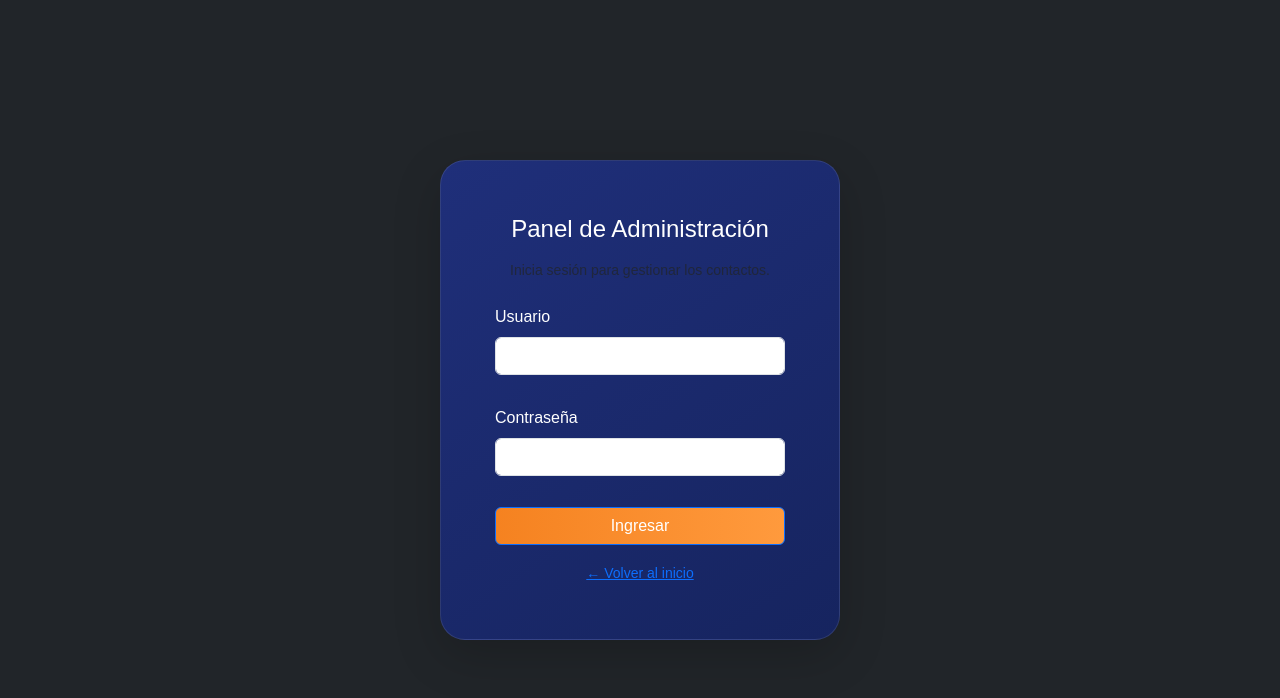
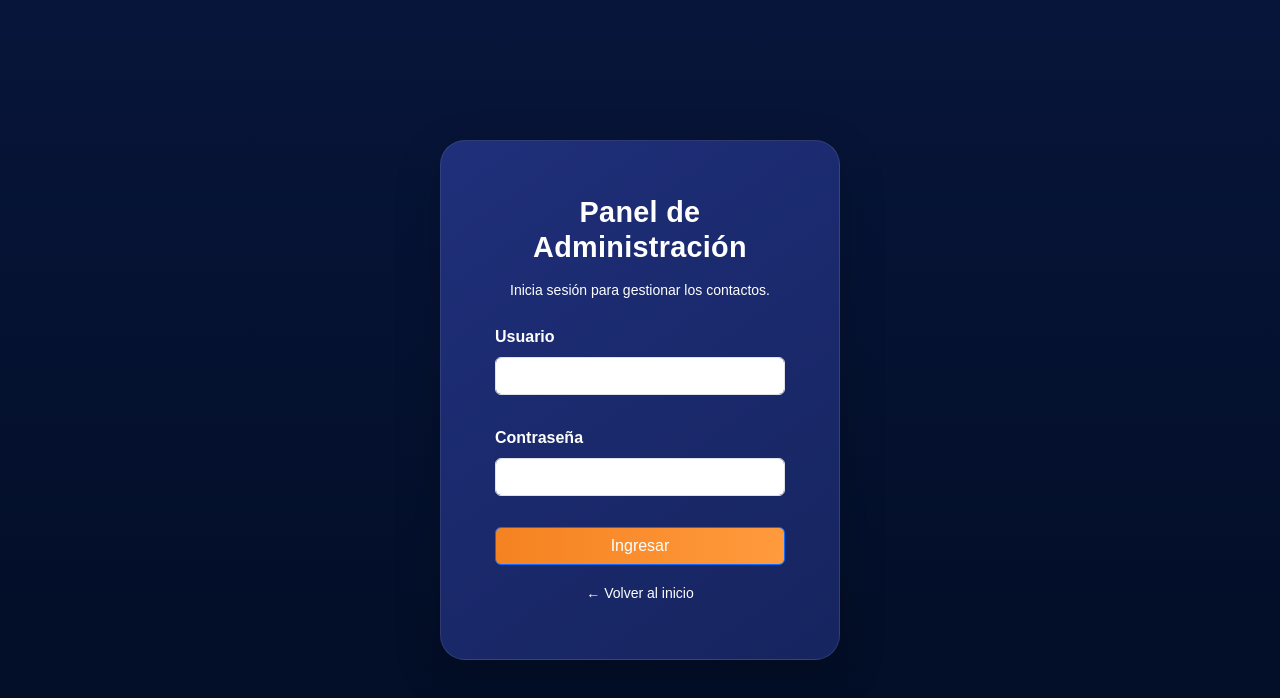
Before and after one commit to yoelcruz039-crypto/isw306-proyecto, a plain HTML site: page login.html in a window 1280 px wide. Drawn offline with nearby package versions, Linux system fonts and the light colour scheme.

Commit message:
style: ajustando diseño y accesibilidad del login

```diff
--- a/estilos.css
+++ b/estilos.css
@@ -5,7 +5,7 @@
     font-family: Arial, sans-serif;
 }
 
-;body{
+body{
     background:linear-gradient(to bottom,#07153a,#020d24);
     color:white;
 }
@@ -199,3 +199,29 @@ input, textarea {
     transition: border 0.3s ease;
     border: 2px solid transparent;
 }
+
+.text-muted {
+    color: white !important;
+}
+
+.login-link {
+    color: white;
+    text-decoration: none;
+}
+
+.login-link:hover {
+    color: #f58220;
+    text-decoration: underline;
+}
+
+.login-label {
+    font-weight: 600;
+}
+
+.login-title{
+    color: white;
+    font-size: 1.8rem;
+    font-weight: 700;
+    letter-spacing: 0.3px;
+    margin-bottom: 0.5rem;
+}
--- a/login.html
+++ b/login.html
@@ -12,17 +12,17 @@
     <div class="d-flex justify-content-center align-items-center vh-100">
         <div class="card shadow-lg" style="width: 100%; max-width: 400px;">
             <div class="card-body p-4">
-                <h1 class="h4 mb-3 text-center">Panel de Administración</h1>
+                <h1 class="h4 mb-3 text-center login-title">Panel de Administración</h1>
                 <p class="text-muted text-center small mb-4">Inicia sesión para gestionar los contactos.</p>
 
                 <form id="formLogin" novalidate>
                     <div class="mb-3">
-                        <label for="usuario" class="form-label">Usuario</label>
+                        <label for="usuario" class="form-label login-label">Usuario</label>
                         <input type="text" class="form-control" id="usuario" required>
                     </div>
 
                     <div class="mb-3">
-                        <label for="password" class="form-label">Contraseña</label>
+                        <label for="password" class="form-label login-label">Contraseña</label>
                         <input type="password" class="form-control" id="password" required>
                     </div>
 
@@ -32,7 +32,7 @@
                 </form>
 
                 <div class="text-center mt-3">
-                    <a href="index.html" class="small">← Volver al inicio</a>
+                    <a href="index.html" class="small login-link">← Volver al inicio</a>
                 </div>
             </div>
         </div>
```
